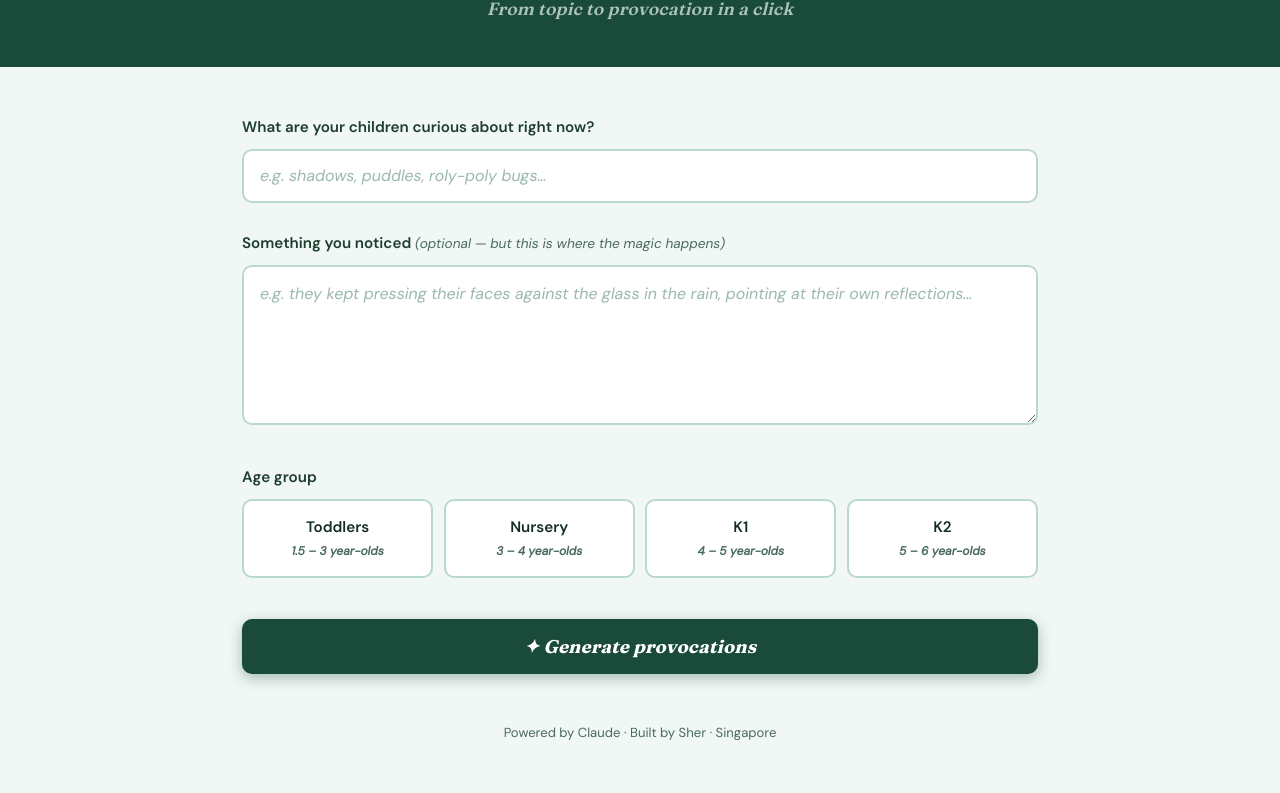
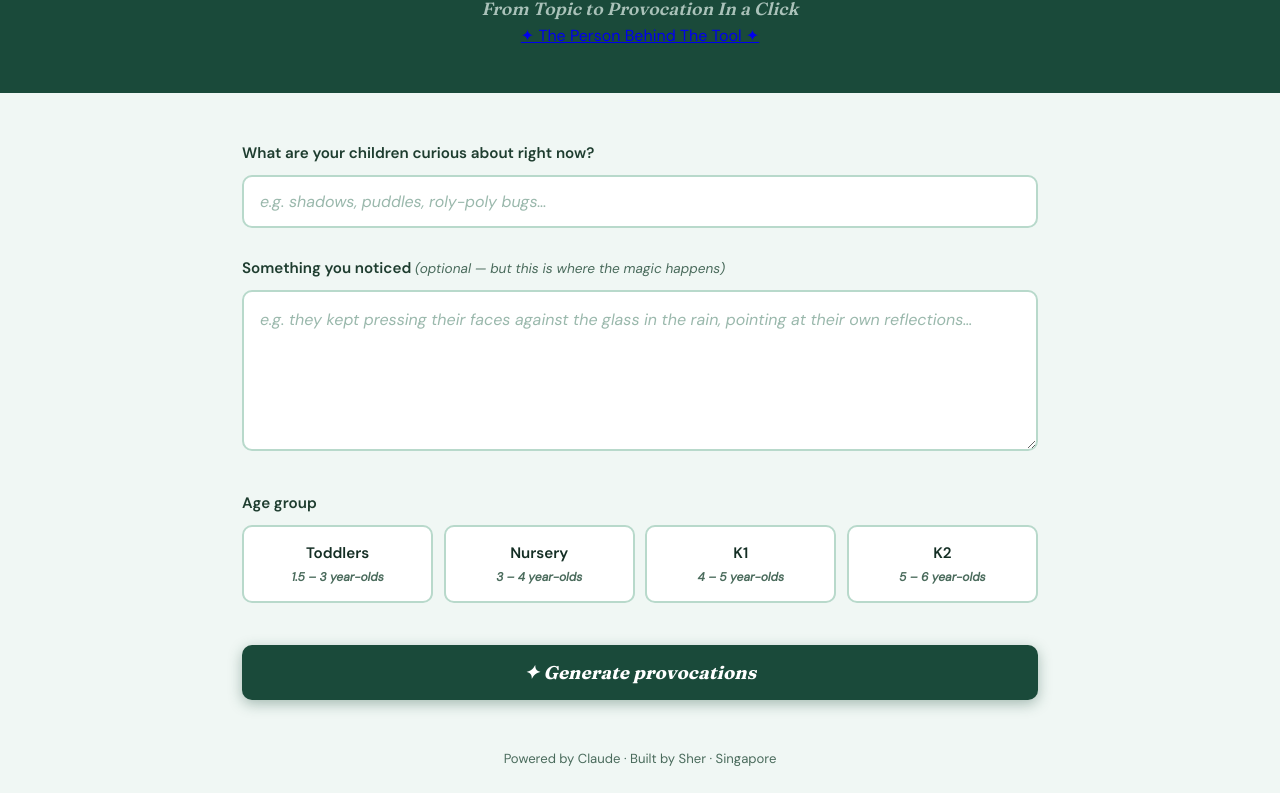
Before and after one commit to sherlinlee/spark, a website: page public/index.html in a window 1280 px wide. Shown: the part 167-960 px from the top of the page. Drawn offline with Linux system fonts and the light colour scheme.

Commit message:
Update index.html

```diff
--- a/public/index.html
+++ b/public/index.html
@@ -23,13 +23,14 @@
       Built by an educator, for educators
     </div>
     <h1><span class="word-spark">Spark</span> by Sher</h1>
-    <p class="tagline">From topic to provocation in a click</p>
+    <p class="tagline">From Topic to Provocation In a Click</p>
+<a href="https://sparkbysher.com" target="_blank" rel="noopener" class="header-link">✦ The Person Behind The Tool ✦</a>
   </header>
 
   <div class="app">
     <main>
       <section class="form-section" aria-labelledby="form-heading">
-        <h2 id="form-heading" class="visually-hidden">Generate provocations</h2>
+        <h2 id="form-heading" class="visually-hidden">Generate Provocations</h2>
         <form id="spark-form" novalidate>
 
           <div class="field">
```
